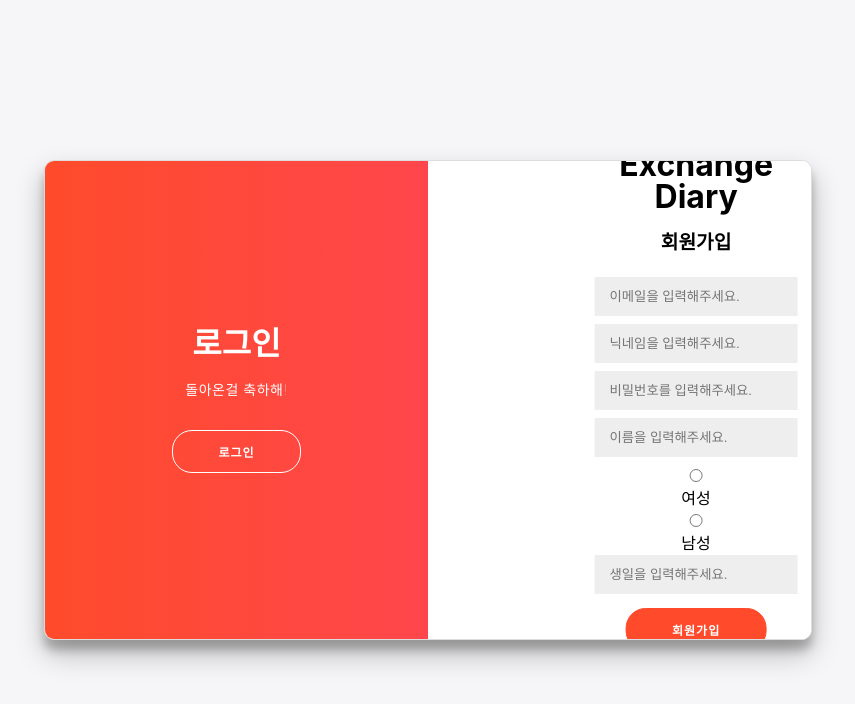
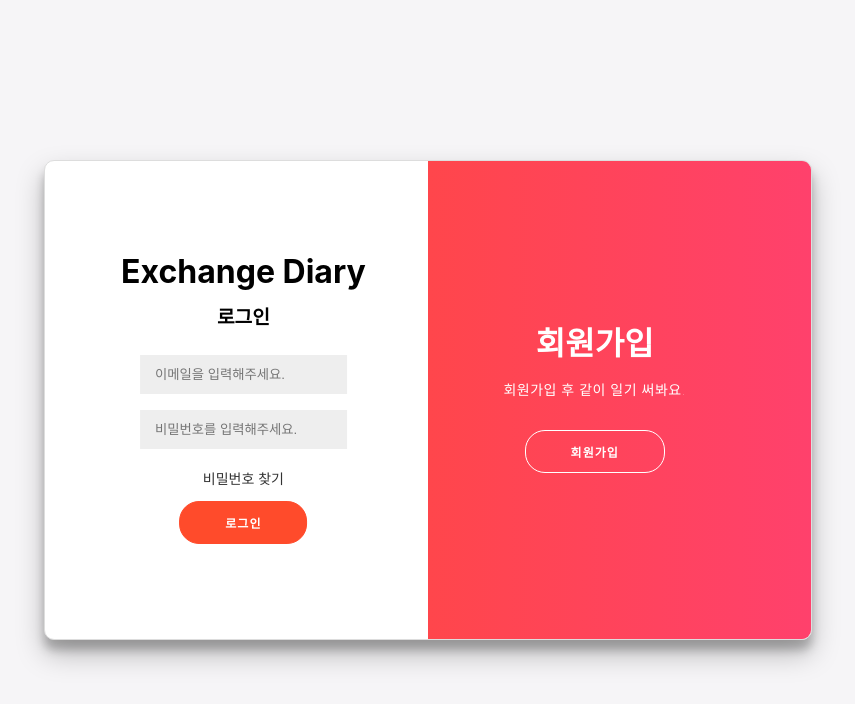
Before and after one commit to FrontStudy/React-Admin, a React (Create React App) app: page / in a window 1280 px wide. Shown: the top 704 px of the page, without its empty margins (212-1067 px from the left). Built offline with nearby package versions, Linux system fonts and the light colour scheme.

Commit message:
[🔨Feat] Fix permission error

```diff
--- a/public/style/common.css
+++ b/public/style/common.css
@@ -89,6 +89,7 @@
     flex-direction: column;
     padding: 0 50px;
     height: 100%;
+    width: 100%;
     text-align: center;
   }
 
@@ -103,7 +104,7 @@
   #Login .container {
     background-color: #fff;
     border-radius: 10px;
-      box-shadow: 0 14px 28px rgba(0,0,0,0.25),
+    box-shadow: 0 14px 28px rgba(0,0,0,0.25),
         0 10px 10px rgba(0,0,0,0.22);
     position: relative;
     overflow: hidden;
@@ -196,11 +197,10 @@
     align-items: center;
     justify-content: center;
     flex-direction: column;
-    padding: 0 40px;
+    padding: 0 125px;
     text-align: center;
     top: 0;
     height: 100%;
-    width: 50%;
     transform: translateX(0);
     transition: transform 0.6s ease-in-out;
   }
--- a/src/Components/LoginForm.js
+++ b/src/Components/LoginForm.js
@@ -33,14 +33,21 @@ const navigate = useNavigate();
       )
       .then((res) => {
         console.log("로그인 됨");
+        const RES = res.data;
+        if (RES.status === "success") {
+          ST.servicesSetStorage(STR.TOKEN, RES.token);
+
           setTimeout(() => {
             navigate("/Diarymain");
             window.location.reload();
           }, 1000);
-        const RES = res.data;
-        if (RES.status === "fail") {
+        } else {
           console.log("fail");
-          return;
+        }
+        if (RES.status === "success") {
+          console.log("success");
+          const accessToken = RES.data.jtoken;
+          ST.servicesSetStorage(STR.TOKEN, accessToken);
         }
       })
       .catch((error) => console.log("reducer login error", error));
--- a/src/screen/diary/DiaryEntry.js
+++ b/src/screen/diary/DiaryEntry.js
@@ -27,7 +27,8 @@ function DiaryEntry() {
         API.servicesPostData(STR.urlCcreateDiary, {
             title: getValues("_title"),
             content: getValues("_content"),
-            accessLevel: "public"
+            accessLevel: "public",
+            imgUrl : "",
           })
         .then((res) => {
             console.log(res.data);
--- a/src/screen/diary/Mydiarypage.js
+++ b/src/screen/diary/Mydiarypage.js
@@ -10,36 +10,10 @@ import * as TOA from "../../service/toast";
 function Mydiarypage() {
 
     const dateClick = (info) => {
-        navigate(`/diary/${info.dateStr}`);
+        navigate(`/diary/DiaryEntry`);
     };
 
     const navigate = useNavigate();
-
-    //   const [diaryList, setDiaryList] = useState([]);
-
-    //   function fetchMeDiaryList(offset = 0, size = 20) {
-    //     API.servicesGetData(STR.urlMeDiaryList, {
-    //       params: {
-    //         offset: offset,
-    //         size: size,
-    //       },
-    //       headers: {
-    //         'Content-Type': 'application/json',
-    //       },
-
-    //     })
-    //     .then((res) => {
-    //       console.log(res.data);
-    //     //   setDiaryList(res.data.data);
-    //     })
-    //     .catch((error) => {
-    //       console.error("Error fetching diary list:", error);
-    //     });
-    //   }
-
-    //   useEffect(() => {
-    //     fetchMeDiaryList();
-    //   }, []);
 
     const [currentPage, setCurrentPage] = useState(1);
     const [diaryList, setDiaryList] = useState([]);
@@ -52,7 +26,7 @@ function Mydiarypage() {
       try {
         const data = await API.servicesGetData(STR.urlMeDiaryList, {
           offset: 0,
-          size: 100
+          size: 20
         });
         if (data) {
             setDiaryList(data.data);
--- a/src/screen/login.js
+++ b/src/screen/login.js
@@ -5,7 +5,7 @@ import SignupForm from '../Components/SignupForm';
 
 export default function Login() {
   const navigate = useNavigate();
-  const [activeForm, setActiveForm] = useState('signup');
+  const [activeForm, setActiveForm] = useState('login');
 
   const handleToggle = (formType) => {
     setActiveForm(formType);
--- a/src/service/string.js
+++ b/src/service/string.js
@@ -13,7 +13,7 @@ export const urlLogin = urlPrefix + "/pub/login";
 export const urlDiaryList = urlPrefix + "/svc/diaryList";
 export const urlCcreateDiary = urlPrefix + "/svc/diary";
 export const urlMeDiaryList = urlPrefix + "/svc/me/diaryList";
-export const urlAddMembers = urlPrefix + "/pub/members";
+export const urlAddMembers = urlPrefix + "/pub/members ";
 
 
 // 어드민페이지
```
